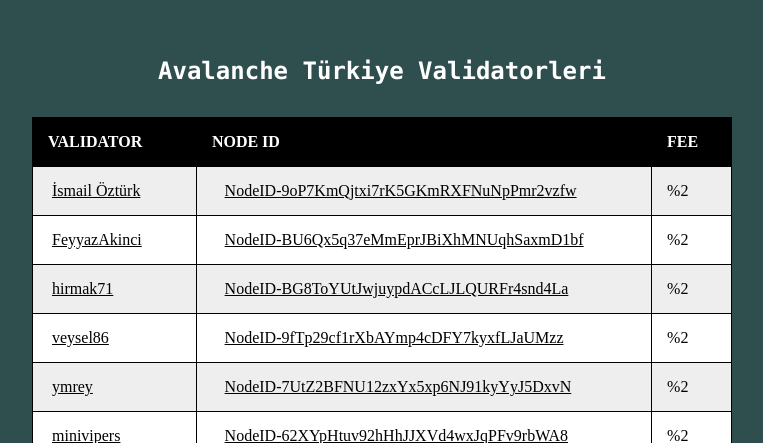
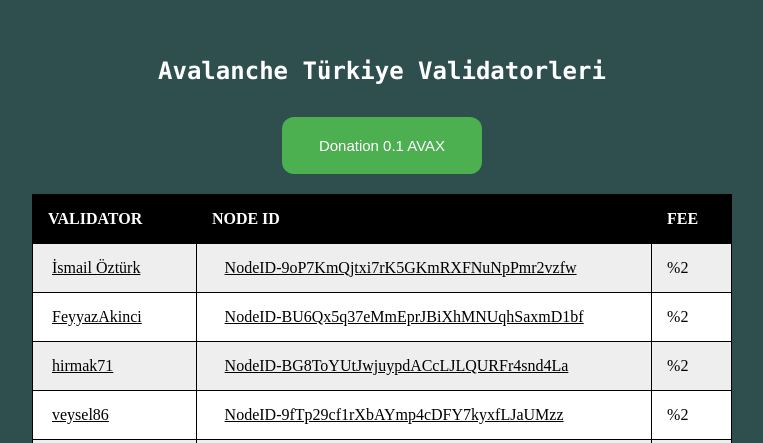
Before and after one commit to muhammetselimfe/Avalanche-Turkish-Validators, a PHP site: page / in a window 1280 px wide. Shown: the top 443 px of the page, without its empty margins (258-1021 px from the left). Run offline with PHP 8.4, Linux system fonts and the light colour scheme.

Commit message:
make it better

```diff
--- a/index.html
+++ b/index.html
@@ -5,10 +5,16 @@
     <meta name="viewport" content="width=device-width, initial-scale=0.4">
     <link rel="stylesheet" href="styles.css">
     <title>Avalanche Türkiye Validatorleri</title>
+    <script type="text/javascript" src="index.js"></script>
 </head>
 <body>
 
     <h4>Avalanche Türkiye Validatorleri</h4>
+
+    <div>
+        <button class="donation-button" id="donation-button">Donation 0.1 AVAX</button>
+        <div id="status"></div>
+    </div>
 
           <table id="t01">
             <tr>
--- /dev/null
+++ b/index.js
@@ -0,0 +1,46 @@
+var payButton = document.getElementById('donation-button')
+
+window.addEventListener('load', async () => {
+    if (window.ethereum) {
+      window.web3 = new Web3(ethereum);
+      try {
+        await ethereum.enable();
+        initPayButton()
+      } catch (err) {
+        console.log('User denied account access')
+        alert('User denied account access')
+      }
+    } else if (window.web3) {
+      window.web3 = new Web3(web3.currentProvider)
+      initPayButton()
+    } else {
+      console.log('No Metamask (or other Web3 Provider) installed')
+      alert('No Metamask (or other Web3 Provider) installed')
+    }
+  })
+
+  const initPayButton = () => {
+    payButton.onclick = () =>{
+      // paymentAddress is where funds will be send to
+      const paymentAddress = '0x916fd3fbb0C0F5495D1a03a100bC3731115c8C16'
+      //const amountEth = 1
+
+      web3.eth.sendTransaction({
+        from: web3.givenProvider.selectedAddress,
+        to: paymentAddress,
+        value: web3.utils.toWei('1', 'ether')
+      }, (err, transactionId) => {
+        if  (err) {
+          console.log('Payment failed', err)
+          alert('Payment failed')
+        } else {
+          console.log('Payment successful', transactionId)
+          if (window.confirm('Payment successful, check on explorer'))
+            {
+                window.open('https://cchain.explorer.avax-test.network/tx/' +transactionId, '_blank');
+            };
+
+        }
+      })
+    }
+  }
--- a/styles.css
+++ b/styles.css
@@ -44,3 +44,43 @@
       margin-top: 3%;
 
   }
+
+
+
+  .donation-button {
+    position: relative;
+    background-color: #4CAF50;
+    border: none;
+    font-size: 15px;
+    color: #FFFFFF;
+    padding: 20px;
+    width: 200px;
+    text-align: center;
+    transition-duration: 0.4s;
+    text-decoration: none;
+    overflow: hidden;
+    cursor: pointer;
+    margin-bottom: 20px;
+    margin-left: 250px;
+    border-radius: 12px
+  }
+
+  .donation-button:after {
+    content: "";
+    background: #f1f1f1;
+    display: block;
+    position: absolute;
+    padding-top: 300%;
+    padding-left: 350%;
+    margin-left: -20px !important;
+    margin-top: -120%;
+    opacity: 0;
+    transition: all 0.8s
+  }
+
+  .donation-button:active:after {
+    padding: 0;
+    margin: 0;
+    opacity: 1;
+    transition: 0s
+  }
```
Also changed, not shown: 1 other file.
